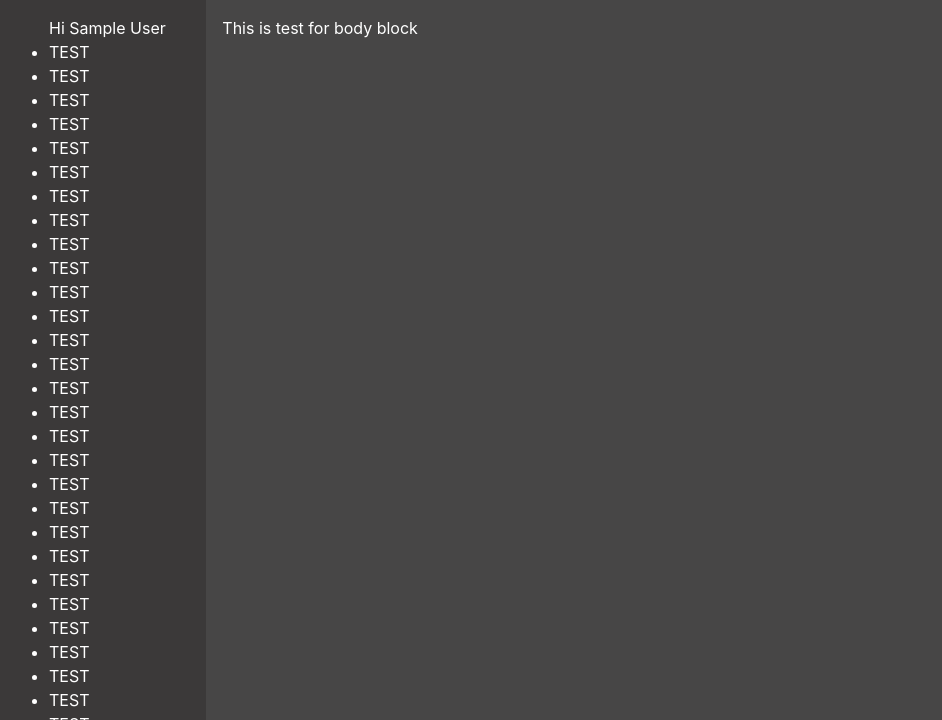
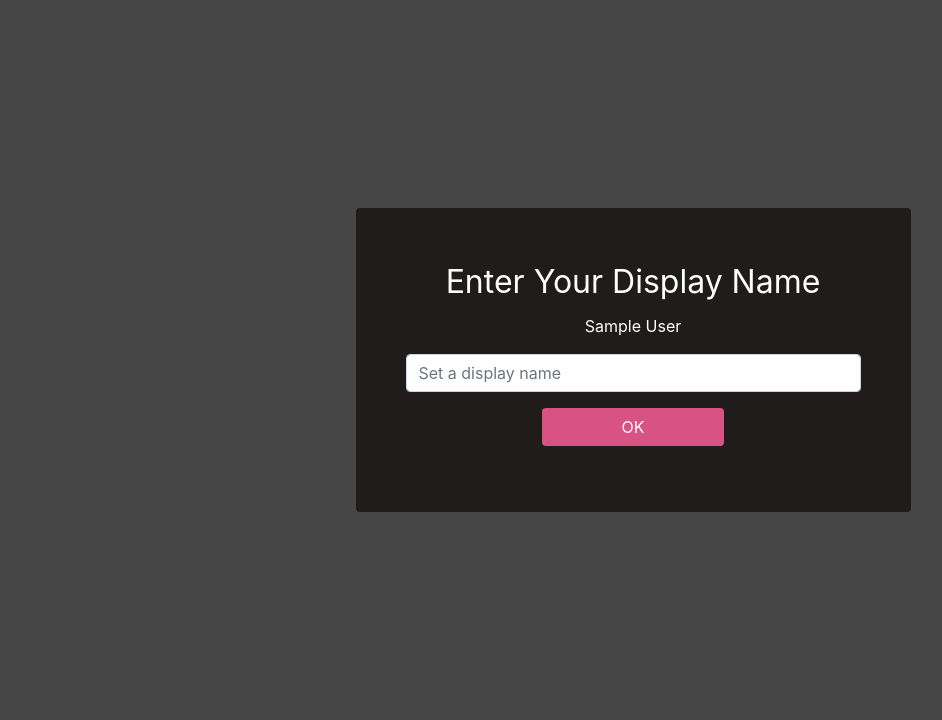
Before and after one commit to Sohaila-Elbasel/project2, a Flask app: template templates/index.html in a window 1280 px wide. Shown: the part 80-800 px from the top of the page, without its empty margins (7-949 px from the left). Run offline with Flask 2, Linux system fonts and the light colour scheme; the template is opened without the code that fills it: most values are stand-ins (such as "Sample title", 1, 10 or a date in 2020); some libraries are stand-ins or nearby versions.

Commit message:
display name with javascript

```diff
--- a/application.py
+++ b/application.py
@@ -1,6 +1,6 @@
 import os
 
-from flask import Flask, session, render_template, request
+from flask import Flask, render_template, request
 from flask_socketio import SocketIO, emit
 
 app = Flask(__name__)
--- a/static/main.css
+++ b/static/main.css
@@ -46,10 +46,14 @@ body{
     padding-bottom: 50px;
 }
 
-.displayname{
+.displaycontent-div{
+  display: none;
+}
+
+.displayname-div{
   height: 90vh;
   width: 100%;
-  display: flex;
+  display: none;
   justify-content: center;
 
 }
@@ -77,3 +81,7 @@ body{
   color: white;
   width: 40%;
 }
+
+.form-group small{
+  display: none;
+}
--- a/templates/layout.html
+++ b/templates/layout.html
@@ -11,6 +11,29 @@
     <link rel="stylesheet" href="/static/main.css">
 
     <title>{% block title %}{% endblock %}</title>
+
+    <!-- Script -->
+    <script type="text/javascript">
+      document.addEventListener('DOMContentLoaded', () => {
+        if(!localStorage.getItem('user_name')){
+          document.querySelector('.displayname-div').style.display = "flex";
+          document.querySelector('.displaycontent-div').style.display = "none";
+        }else{
+          document.querySelector('.displayname-div').style.display = "none";
+          document.querySelector('.displaycontent-div').style.display = "flex";
+        }
+        form = document.querySelector(".name-form");
+        form.onsubmit = () => {
+          name = document.querySelector('#displayName').value;
+          if(!name.replace(/\s/g, '').length){
+            document.querySelector('.form-group small').style.display = "flex";
+            return false;
+          }
+          localStorage.setItem('user_name', name);
+        };
+
+      });
+    </script>
   </head>
   <body>
     <!-- navbar -->
@@ -21,18 +44,18 @@
     </nav>
     <!-- container -->
     <div class="container-fluid">
-      {% if displayName_html == None%}
-        <div class="container displayname">
+
+      <!-- __________________Display Name BLOCK_________________ -->
+        <div class="container displayname-div">
           <div class="displayform rounded">
-            <form class="" action="" method="post">
+            <form class="name-form" action="" method="post">
               <div class="form-group">
                 <label for="displayName">Enter Your Display Name</label>
+                <p>{{ displayName_html }}</p>
               </div>
               <div class="form-group">
                   <input class="form-control" id="displayName" type="text" name="displayname" placeholder="Set a display name">
-                  {% if message %}
-                    <small id="emailHelp" class="form-text text-danger">{{ message }}</small>
-                  {% endif %}
+                  <small id="emailHelp" class="form-text text-danger">Enter proper name</small>
               </div>
               <div class="form-group">
                   <button class="btn" type="submit" name="button">OK</button>
@@ -41,8 +64,10 @@
             </form>
           </div>
         </div>
-      {% else %}
-      <div class="row">
+    <!-- END Display name -->
+
+<!-- ______________display Content ______________- -->
+      <div class="row displaycontent-div">
         <aside class="col-2 left">
           <ul>
             Hi {{ displayName_html }}
@@ -165,7 +190,7 @@
           {% endblock %}
         </div>
       </div>
-    {% endif %}
+      <!-- Display Content End -->
     </div>
   </body>
 </html>
```
